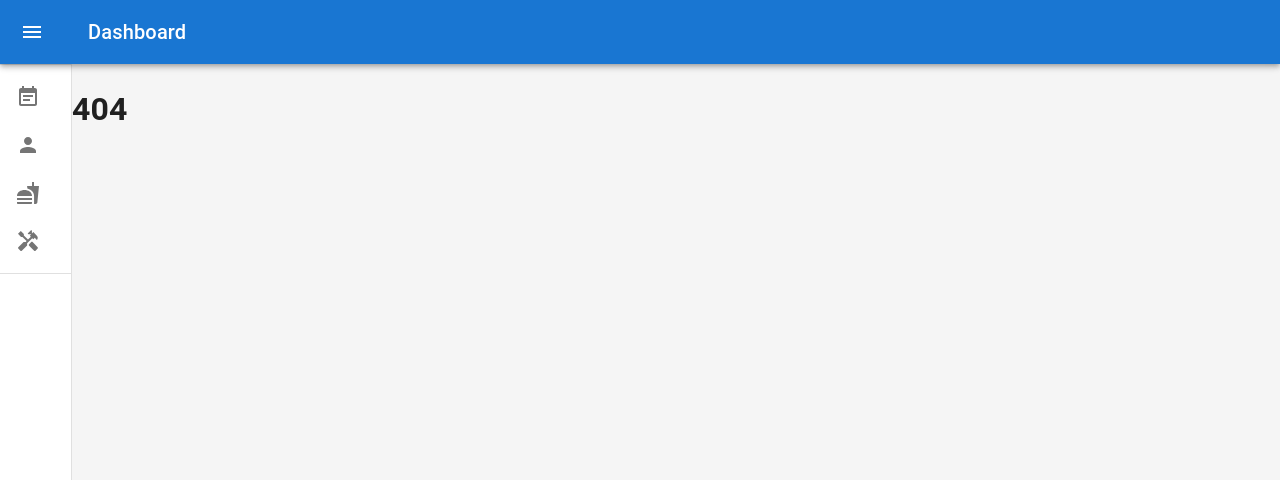
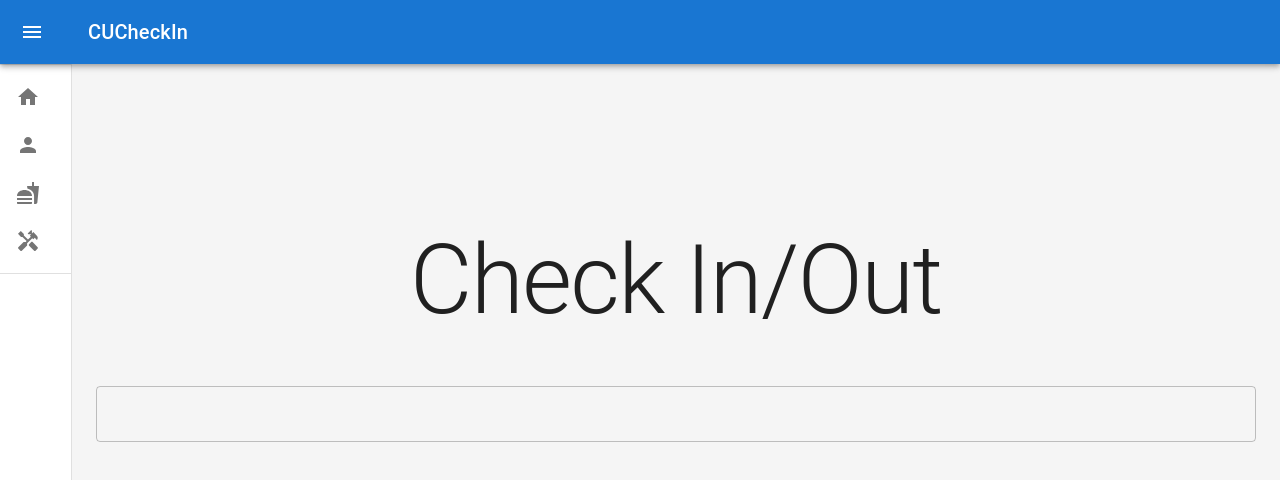
Before and after one commit to CUHackers/CheckInV3, a React (Create React App) app in the folder client/: page /checkin in a window 1280 px wide. Before the commit this address had no page. Shown: the top 480 px of the page. Built offline with nearby package versions, Linux system fonts and the light colour scheme; the HTML template or start-up script is replaced by a standard one.

Commit message:
basic page ui

```diff
--- a/client/src/App.js
+++ b/client/src/App.js
@@ -5,6 +5,9 @@ import NavBar from "./component/NavBar/NavBar";
 import Box from '@mui/material/Box';
 import Toolbar from '@mui/material/Toolbar';
 import { BrowserRouter as Router, Switch, Route } from "react-router-dom";
+import CheckIn from "./component/CheckIn";
+import Meal from "./component/Meal";
+import Hardware from "./component/Hardware";
 
 function App() {
     return (
@@ -26,6 +29,9 @@ function App() {
                     <Toolbar />
                     <Switch>
                         <Route exact path="/" component={Home} />
+                        <Route exact path="/checkin" component={CheckIn} />
+                        <Route exact path="/meal" component={Meal} />
+                        <Route exact path="/hardware" component={Hardware} />
                         <Route component={NotFound} />
                     </Switch>
                 </Box >
--- /dev/null
+++ b/client/src/component/CheckIn.js
@@ -0,0 +1,28 @@
+import Container from '@mui/material/Container';
+import Grid from '@mui/material/Grid';
+import TextField from '@mui/material/TextField';
+import Typography from '@mui/material/Typography';
+
+const CheckIn = () => {
+    return (
+        <Container maxWidth="xl" sx={{ mt: '20vh', mb: '20vh' }}>
+            <Grid
+                container
+                spacing={2}
+                direction="column"
+                justifyContent="center"
+            >
+                <Grid item xs={12} md={6} style={{ textAlign: "center" }}>
+                    <Typography variant="h1" gutterBottom component="div">
+                        Check In/Out
+                    </Typography>
+                </Grid>
+                <Grid item xs={12} md={6}>
+                    <TextField fullWidth id="outlined-basic" variant="outlined" />
+                </Grid>
+            </Grid>
+        </Container>
+    );
+}
+
+export default CheckIn;
--- /dev/null
+++ b/client/src/component/Hardware.js
@@ -0,0 +1,29 @@
+import Container from '@mui/material/Container';
+import Grid from '@mui/material/Grid';
+import TextField from '@mui/material/TextField';
+import Typography from '@mui/material/Typography';
+
+const Hardware = () => {
+    return (
+        <Container maxWidth="xl" sx={{ mt: '20vh', mb: '20vh' }}>
+            <Grid
+                container
+                spacing={2}
+                direction="column"
+                justifyContent="center"
+            >
+                <Grid item xs={12} md={6} style={{ textAlign: "center" }}>
+                    <Typography variant="h1" gutterBottom component="div">
+                        Hardware
+                    </Typography>
+                </Grid>
+                <Grid item xs={12} md={6}>
+                    <TextField fullWidth id="outlined-basic" variant="outlined" />
+                </Grid>
+            </Grid>
+        </Container>
+    );
+
+}
+
+export default Hardware;
--- a/client/src/component/Home.js
+++ b/client/src/component/Home.js
@@ -1,6 +1,7 @@
 import Container from '@mui/material/Container';
 import Grid from '@mui/material/Grid';
 import Paper from '@mui/material/Paper';
+import Typography from '@mui/material/Typography';
 
 const Home = () => {
     return (
--- /dev/null
+++ b/client/src/component/Meal.js
@@ -0,0 +1,29 @@
+import Container from '@mui/material/Container';
+import Grid from '@mui/material/Grid';
+import TextField from '@mui/material/TextField';
+import Typography from '@mui/material/Typography';
+
+const Meal = () => {
+    return (
+        <Container maxWidth="xl" sx={{ mt: '20vh', mb: '20vh' }}>
+            <Grid
+                container
+                spacing={2}
+                direction="column"
+                justifyContent="center"
+            >
+                <Grid item xs={12} md={6} style={{ textAlign: "center" }}>
+                    <Typography variant="h1" gutterBottom component="div">
+                        Meal
+                    </Typography>
+                </Grid>
+                <Grid item xs={12} md={6}>
+                    <TextField fullWidth id="outlined-basic" variant="outlined" />
+                </Grid>
+            </Grid>
+        </Container>
+    );
+
+}
+
+export default Meal;
--- a/client/src/component/NavBar/NavBar.js
+++ b/client/src/component/NavBar/NavBar.js
@@ -95,7 +95,7 @@ const NavBar = () => {
                         noWrap
                         sx={{ flexGrow: 1 }}
                     >
-                        Dashboard
+                        CUCheckIn
                     </Typography>
                 </Toolbar>
             </AppBar>
--- a/client/src/component/NavBar/NavList.js
+++ b/client/src/component/NavBar/NavList.js
@@ -1,3 +1,5 @@
+import * as React from 'react';
+import PropTypes from 'prop-types';
 import List from '@mui/material/List';
 import ListItem from '@mui/material/ListItem';
 import ListItemIcon from '@mui/material/ListItemIcon';
@@ -5,39 +7,44 @@ import ListItemText from '@mui/material/ListItemText';
 import PersonIcon from '@mui/icons-material/Person';
 import FastfoodIcon from '@mui/icons-material/Fastfood';
 import HandymanIcon from '@mui/icons-material/Handyman';
-import EventNoteIcon from '@mui/icons-material/EventNote';
+import HomeIcon from '@mui/icons-material/Home';
+import { Link as RouterLink } from 'react-router-dom';
+
+function ListItemLink(props) {
+    const { icon, primary, to } = props;
+
+    const renderLink = React.useMemo(
+        () =>
+            React.forwardRef(function Link(itemProps, ref) {
+                return <RouterLink to={to} ref={ref} {...itemProps} role={undefined} />;
+            }),
+        [to],
+    );
+
+    return (
+        <li>
+            <ListItem button component={renderLink}>
+                {icon ? <ListItemIcon>{icon}</ListItemIcon> : null}
+                <ListItemText primary={primary} />
+            </ListItem>
+        </li>
+    );
+}
+
+ListItemLink.propTypes = {
+    icon: PropTypes.element,
+    primary: PropTypes.string.isRequired,
+    to: PropTypes.string.isRequired,
+};
 
 const NavList = () => {
     return (
         <List>
             <div>
-                <ListItem button>
-                    <ListItemIcon>
-                        <EventNoteIcon />
-                    </ListItemIcon>
-                    <ListItemText primary="Status" />
-                </ListItem>
-
-                <ListItem button>
-                    <ListItemIcon>
-                        <PersonIcon />
-                    </ListItemIcon>
-                    <ListItemText primary="Check In/Out" />
-                </ListItem>
-
-                <ListItem button>
-                    <ListItemIcon>
-                        <FastfoodIcon />
-                    </ListItemIcon>
-                    <ListItemText primary="Meal" />
-                </ListItem>
-
-                <ListItem button>
-                    <ListItemIcon>
-                        <HandymanIcon />
-                    </ListItemIcon>
-                    <ListItemText primary="Hardware" />
-                </ListItem>
+                <ListItemLink to="/" primary="Home" icon={<HomeIcon />} />
+                <ListItemLink to="/checkin" primary="Check In/Out" icon={<PersonIcon />} />
+                <ListItemLink to="/meal" primary="Meal" icon={<FastfoodIcon />} />
+                <ListItemLink to="/hardware" primary="Hardware" icon={<HandymanIcon />} />
             </div>
         </List>
     );
```
